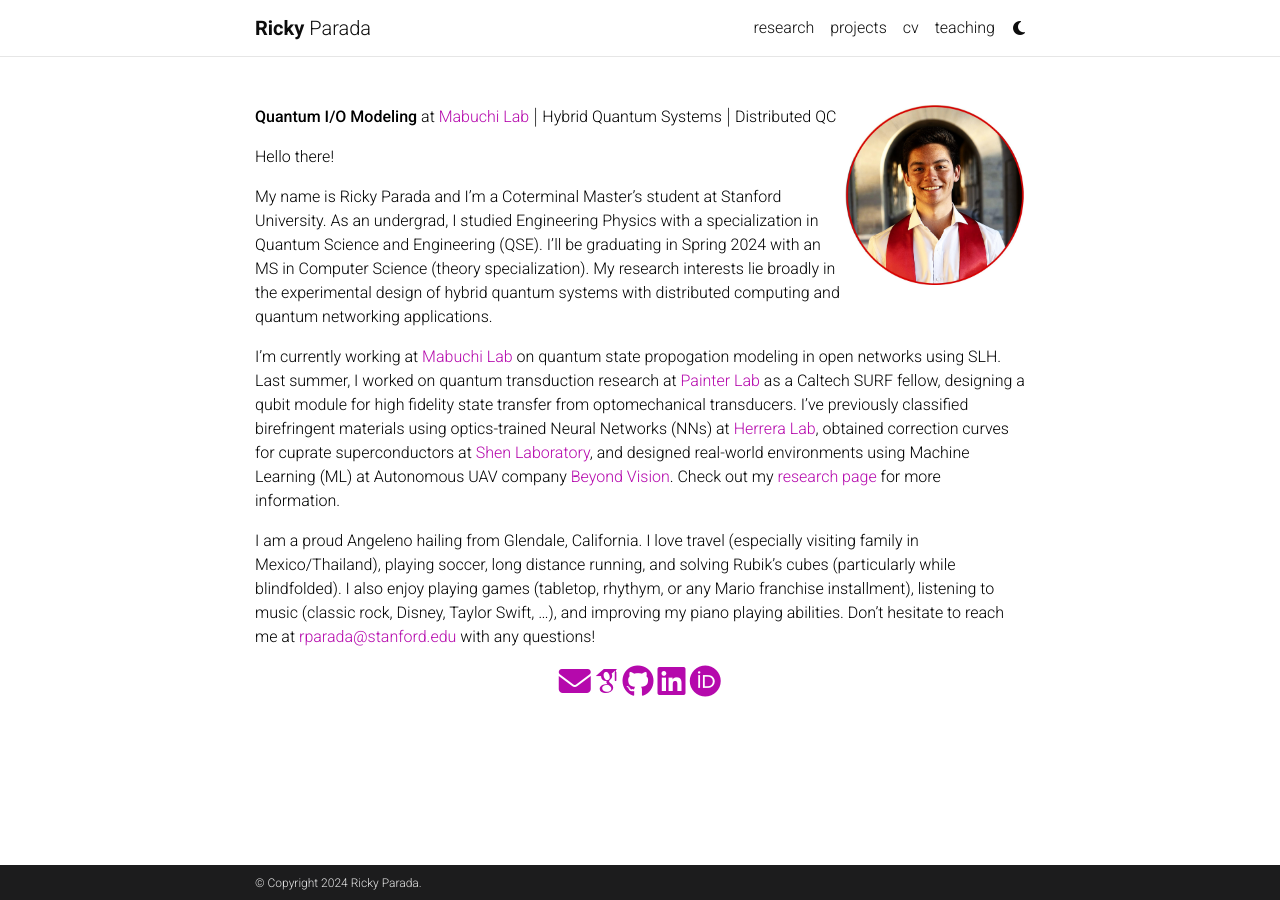
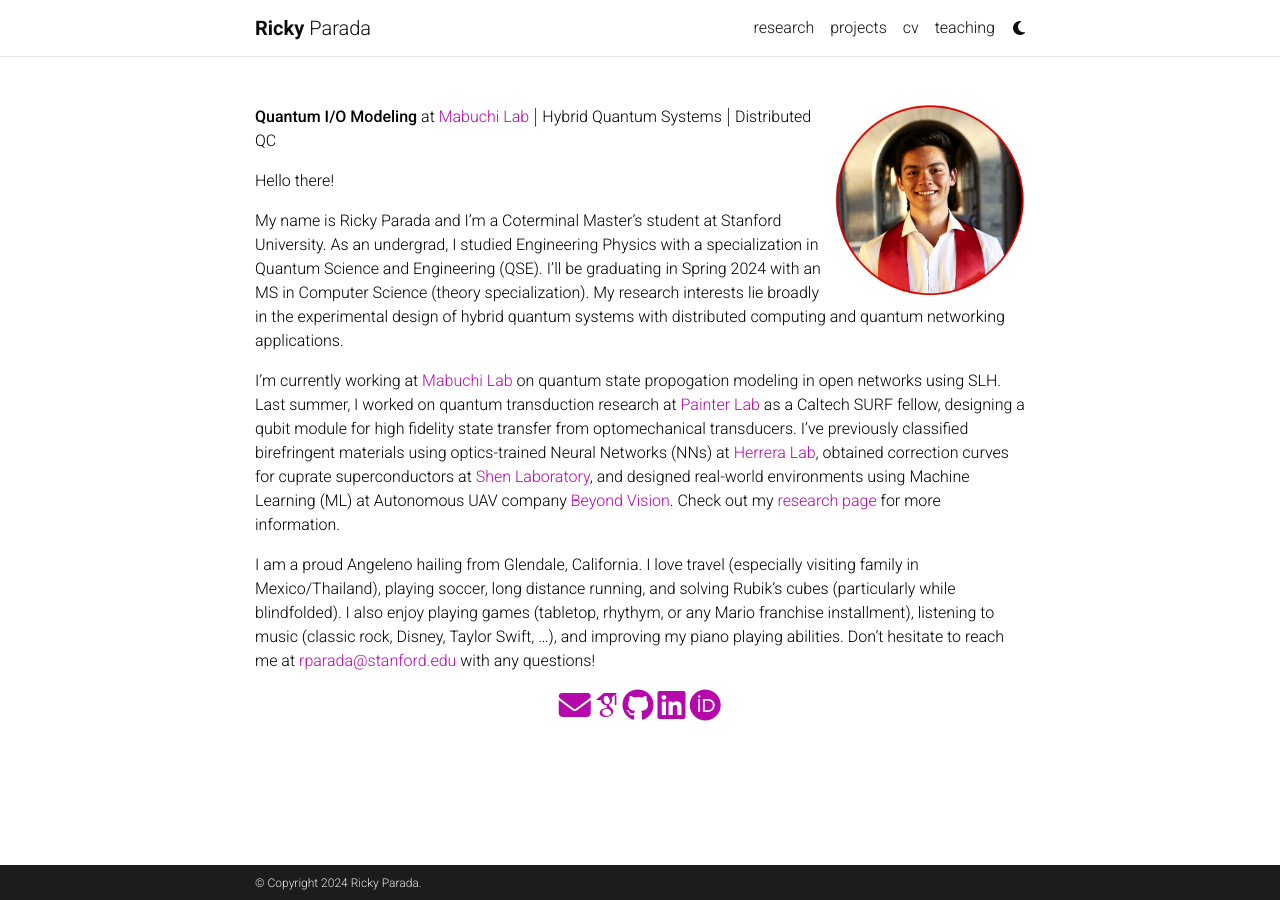
Before and after one commit to rickyparada/rickyparada.github.io, a Jekyll site: the page built from index.md, in a window 1280 px wide. Built offline with Jekyll 4.4.1, drawn with Linux system fonts in a browser that asks for light colours; some web fonts are replaced; comment, search, counter and statistics services are not loaded; a style sheet for code colours, icons or effects is not loaded.

Commit message:
increase pfp size again

```diff
--- a/index.md
+++ b/index.md
@@ -5,7 +5,7 @@
 layout: page
 ---
 
-<img align="right" src="assets/img/best_headshot.jpeg" alt="" width="180" height="180">
+<img align="right" src="assets/img/best_headshot.jpeg" alt="" width="190" height="190">
 
 **Quantum I/O Modeling** at [Mabuchi Lab](https://mabuchilab.org/) $$\vert$$ Hybrid Quantum Systems $$\vert$$ Distributed QC
 
```
Also changed, not shown: _pages/projects.md (+2 -2 lines).
